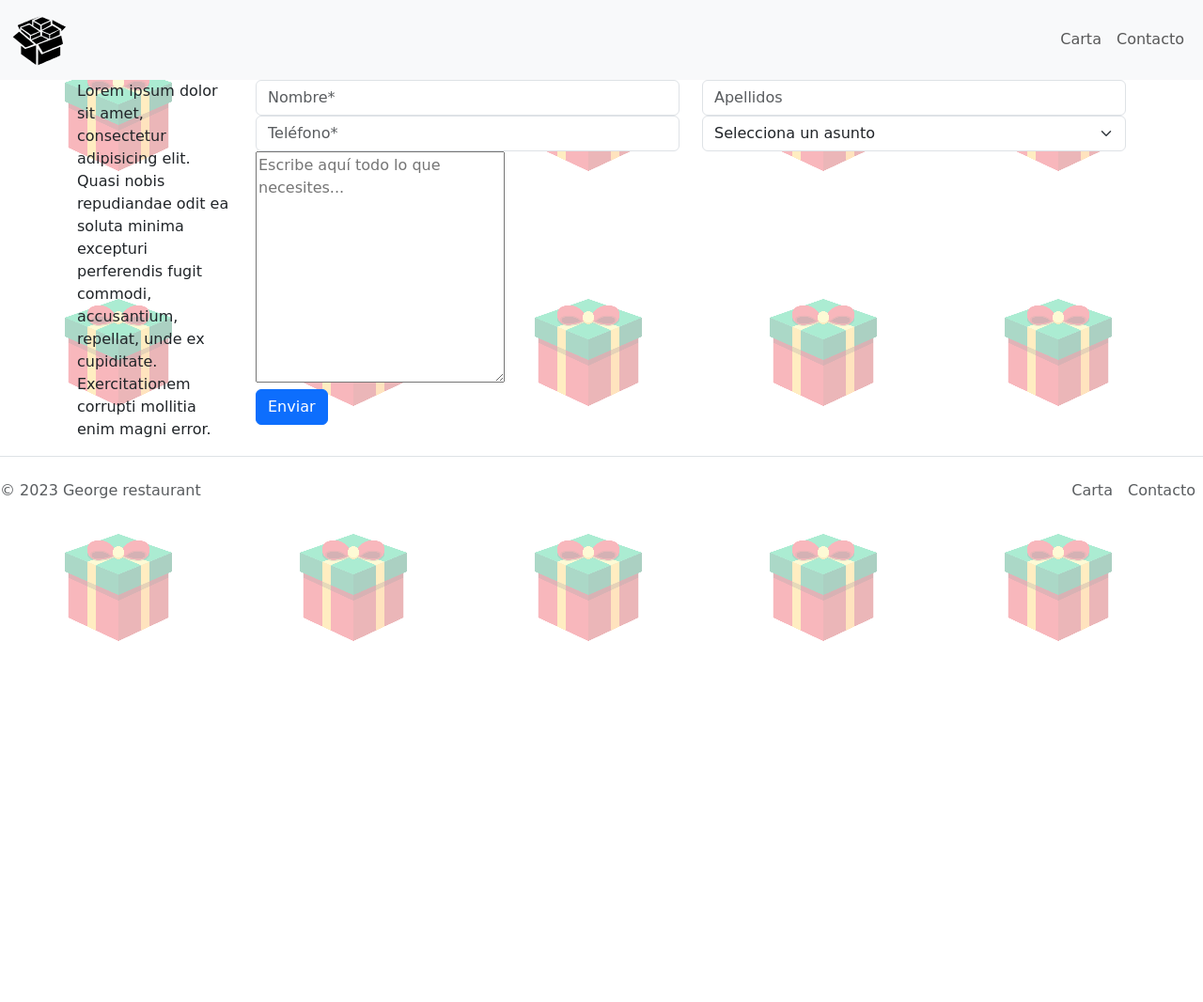
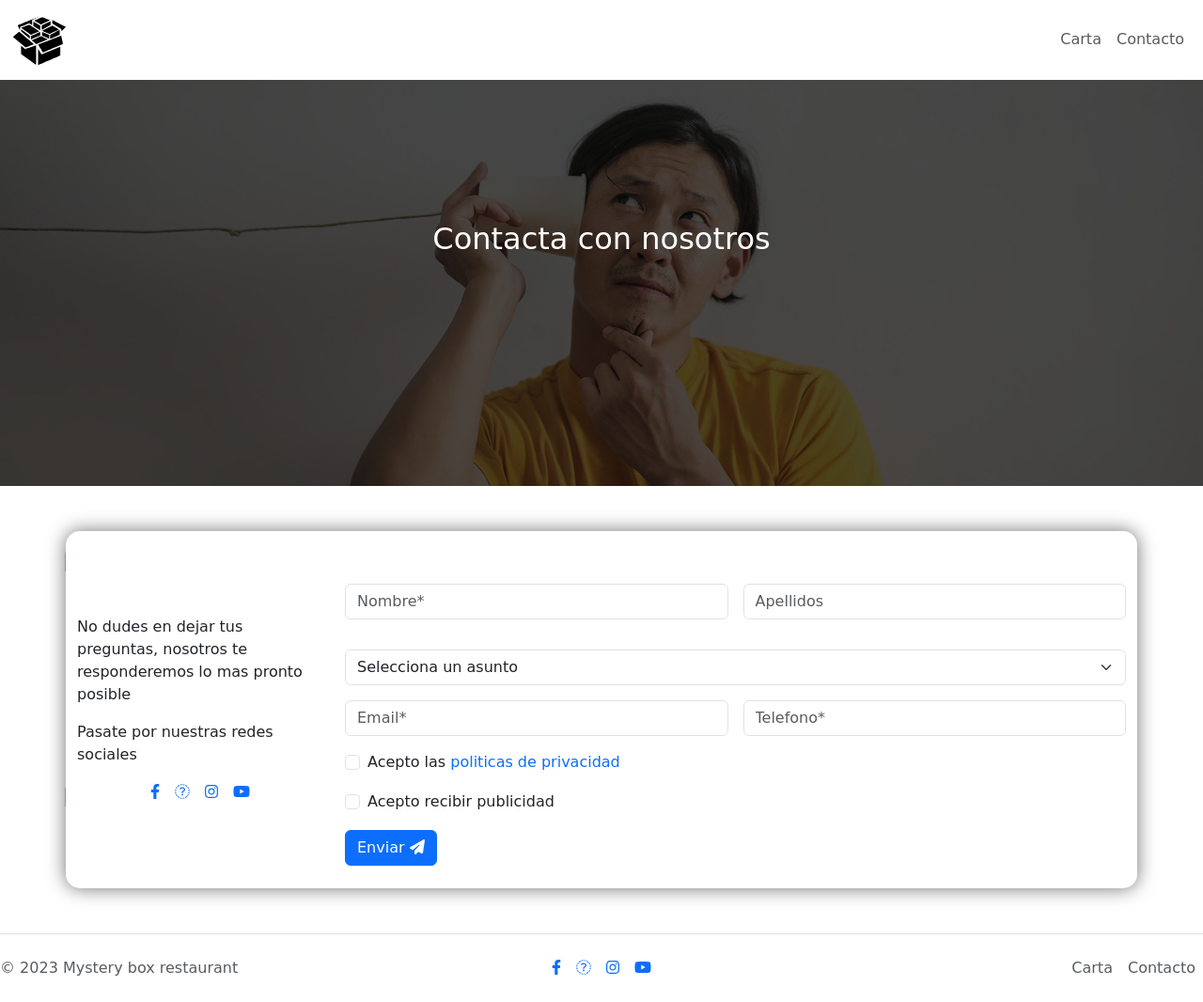
Before and after one commit to JorgeLozaDev/restaurante, a plain HTML site: page contacto.html in a window 1280 px wide. Shown: the whole page at 94% size. Before the commit the page ends 800 px from the top, so only its background shows below. Drawn offline with nearby package versions, Linux system fonts and the light colour scheme; a web font is replaced by a local one.

Commit message:
Se agregan iconos en el footer, en la pagina de contacto se agregan estilos, para mejorar el diseño, en el resto de pagina se unifica el footer

```diff
--- a/contacto.html
+++ b/contacto.html
@@ -33,7 +33,7 @@
   </head>
   <body>
     <!-- cabecera -->
-    <nav class="navbar navbar-expand-lg bg-body-tertiary">
+    <nav class="navbar navbar-expand-lg fixed-top menu fill">
       <div class="container-fluid">
         <a class="navbar-brand" href="index.html"
           ><img src="src/img/logo/svg/solo-logo-black.svg" class="logo" alt=""
@@ -70,71 +70,121 @@
     </nav>
     <!-- fin cabecera -->
 
-    <div class="container">
-      <div class="row">
-        <div class="col-md-2">
+    <!-- div banner principal -->
+    <div class="container-fluid cabeceraContacto mb-5">
+      <div class="row align-items-center">
+        <div class="col">
+          <h2 class="h2 text-center">Contacta con nosotros</h2>
+        </div>
+      </div>
+    </div>
+    <!-- fin banner principal -->
+
+    <div class="container cajaGeneral mb-5">
+      <div class="row align-items-center">
+        <div class="col-md-3">
           <p>
-            Lorem ipsum dolor sit amet, consectetur adipisicing elit. Quasi
-            nobis repudiandae odit ea soluta minima excepturi perferendis fugit
-            commodi, accusantium, repellat, unde ex cupiditate. Exercitationem
-            corrupti mollitia enim magni error.
+            No dudes en dejar tus preguntas, nosotros te responderemos lo mas
+            pronto posible
           </p>
+          <p>Pasate por nuestras redes sociales</p>
+          <div class="rrss">
+            <a href="https://www.facebook.com/mvfAdamRichman/?locale=es_LA">
+              <i class="fa-brands fa-facebook-f fa-beat"></i>
+            </a>
+            <a href="https://twitter.com/AdamRichman">
+              <i class="fa-brands fa-x-twitter fa-beat"></i>
+            </a>
+            <a href="https://www.instagram.com/manvsfood/">
+              <i class="fa-brands fa-instagram fa-beat"></i>
+            </a>
+            <a href="https://www.youtube.com/watch?v=pT-E_jTcsD8">
+              <i class="fa-brands fa-youtube fa-beat"></i>
+            </a>
           </div>
-        <div class="col-md-10">
-          <form action="" method="post" class="">
-            <div class="row">
-              <div class="col">
+        </div>
+
+        <div class="col-md-9">
+          <form class="row g-3 my-4">
+            <div class="col-md-6">
               <input
                 type="text"
-                  class="form-control"
+                class="form-control my-3"
+                id=""
                 placeholder="Nombre*"
-                  aria-label="First name"
                 required
               />
             </div>
-              <div class="col">
+            <div class="col-md-6">
               <input
                 type="text"
-                  class="form-control"
+                class="form-control my-3"
+                id=""
                 placeholder="Apellidos"
-                  aria-label="Apellidos"
                 required
               />
             </div>
-            </div>
-
-            <div class="row">
-              <div class="col">
-                <input
-                  type="number"
-                  class="form-control"
-                  placeholder="Teléfono*"
-                  aria-label="Teléfono"
-                />
-              </div>
-              <div class="col">
-                <select class="form-select" aria-label="Default select example">
-                  <option selected>Selecciona un asunto</option>
+            <div class="col-12">
+              <select
+                class="form-select"
+                aria-label="Default select example"
+                required
+              >
+                <option value="">Selecciona un asunto</option>
                 <option value="1">Sugerencias</option>
                 <option value="2">Dudas</option>
                 <option value="3">Problemas</option>
               </select>
             </div>
+
+            <div class="col-md-6">
+              <input
+                type="email"
+                class="form-control"
+                id=""
+                placeholder="Email*"
+                required
+              />
+            </div>
+            <div class="col-md-6">
+              <input
+                type="number"
+                class="form-control"
+                id=""
+                placeholder="Telefono*"
+                required
+              />
             </div>
 
-            <div class="row">
-              <div class="col">
-                <textarea
-                  name="extra"
-                  id=""
-                  cols="30"
-                  rows="10"
-                  placeholder="Escribe aquí todo lo que necesites..."
-                ></textarea>
+            <div class="col-12">
+              <div class="form-check">
+                <input
+                  class="form-check-input"
+                  type="checkbox"
+                  id="gridCheck"
+                  required
+                />
+                <label class="form-check-label" for="gridCheck">
+                  Acepto las <a href="#">politicas de privacidad</a>
+                </label>
+              </div>
+            </div>
+            <div class="col-12">
+              <div class="form-check">
+                <input
+                  class="form-check-input"
+                  type="checkbox"
+                  id="gridCheck"
+                />
+                <label class="form-check-label" for="gridCheck">
+                  Acepto recibir publicidad</a>
+                </label>
               </div>
             </div>
 
-            <button type="submit" class="btn btn-primary">Enviar</button>
+            <div class="col-12">
+              <button type="submit" class="btn btn-primary">Enviar <i class="fa-solid fa-paper-plane fa-bounce"></i></button>
+            </div>
           </form>
         </div>
       </div>
@@ -146,17 +196,23 @@
         class="d-flex flex-wrap justify-content-between align-items-center py-3 border-top"
       >
         <p class="col-md-4 mb-0 text-body-secondary">
-          © 2023 George restaurant
+          © 2023 Mystery box restaurant
         </p>
 
-        <a
-          href="/"
-          class="col-md-4 d-flex align-items-center justify-content-center mb-3 mb-md-0 me-md-auto link-body-emphasis text-decoration-none"
-        >
-          <svg class="bi me-2" width="40" height="32">
-            <use xlink:href="#bootstrap"></use>
-          </svg>
+        <div class="rrss">
+          <a href="https://www.facebook.com/mvfAdamRichman/?locale=es_LA">
+            <i class="fa-brands fa-facebook-f fa-beat"></i>
           </a>
+          <a href="https://twitter.com/AdamRichman">
+            <i class="fa-brands fa-x-twitter fa-beat"></i>
+          </a>
+          <a href="https://www.instagram.com/manvsfood/">
+            <i class="fa-brands fa-instagram fa-beat"></i>
+          </a>
+          <a href="https://www.youtube.com/watch?v=pT-E_jTcsD8">
+            <i class="fa-brands fa-youtube fa-beat"></i>
+          </a>
+        </div>
 
         <ul class="nav col-md-4 justify-content-end">
           <li class="nav-item">
@@ -190,6 +246,12 @@
       crossorigin="anonymous"
       referrerpolicy="no-referrer"
     ></script>
+    <script
+      src="https://cdnjs.cloudflare.com/ajax/libs/font-awesome/6.4.2/js/all.min.js"
+      integrity="sha512-uKQ39gEGiyUJl4AI6L+ekBdGKpGw4xJ55+xyJG7YFlJokPNYegn9KwQ3P8A7aFQAUtUsAQHep+d/lrGqrbPIDQ=="
+      crossorigin="anonymous"
+      referrerpolicy="no-referrer"
+    ></script>
 
     <script src="src/js/myjs.js"></script>
 
--- a/src/css/style.css
+++ b/src/css/style.css
@@ -49,6 +49,84 @@ video {
 footer {
   background-color: white;
 }
+/* stroke */
+nav.stroke ul li a,
+nav.fill ul li a {
+  position: relative;
+}
+nav.stroke ul li a:after,
+nav.fill ul li a:after {
+  position: absolute;
+  bottom: 0;
+  left: 0;
+  right: 0;
+  margin: auto;
+  width: 0%;
+  content: ".";
+  color: transparent;
+  background: #aaa;
+  height: 1px;
+}
+nav.stroke ul li a:hover:after {
+  width: 100%;
+}
+
+nav.fill ul li a {
+  transition: all 2s;
+}
+
+nav.fill ul li a:after {
+  text-align: left;
+  content: ".";
+  margin: 0;
+  opacity: 0;
+}
+nav.fill ul li a:hover {
+  color: #fff;
+  z-index: 1;
+}
+nav.fill ul li a:hover:after {
+  z-index: -10;
+  animation: fill 1s forwards;
+  -webkit-animation: fill 1s forwards;
+  -moz-animation: fill 1s forwards;
+  opacity: 1;
+}
+/*
+.main-content {
+  position: relative;
+}
+  .owl-theme
+      .custom-nav {
+          position: absolute;
+          top: 20%;
+          left: 0;
+          right: 0;
+
+          .owl-prev, .owl-next {
+              position: absolute;
+              height: 100px;
+              color: inherit;
+              background: none;
+              border: none;
+              z-index: 100;
+
+              i {
+                  font-size: 2.5rem;
+                  color: #cecece;
+              }
+          }
+
+          .owl-prev {
+              left: 0;
+          }
+
+          .owl-next {
+              right: 0;
+          }
+      }
+  }
+} */
 /* === GENERAL === */
 
 /* === HOME === */
@@ -83,11 +161,25 @@ footer {
   background-position: center;
 }
 
+.principal div {
+  background: rgba(6, 6, 6, 0.2);
+  overflow: hidden;
+  height: 100%;
+  z-index: 1;
+}
+
 .principalBebidas {
   background: url(../img/bebidas.jpg);
   background-size: cover;
   background-repeat: no-repeat;
   background-position: center;
+}
+
+.principalBebidas div {
+  background: rgba(6, 6, 6, 0.2);
+  overflow: hidden;
+  height: 100%;
+  z-index: 1;
 }
 
 #img-carousel {
@@ -129,9 +221,26 @@ footer {
   background-size: cover;
   background-repeat: no-repeat;
   background-position: center;
+  color: var(--blanco);
 }
 
 .cabeceraCarta .row {
+  background: rgba(6, 6, 6, 0.72);
+  overflow: hidden;
+  height: 100%;
+  z-index: 2;
+}
+
+.cabeceraContacto {
+  height: 32.3em;
+  background: url(../img/contacto_cabecera.jpg);
+  background-size: cover;
+  background-repeat: no-repeat;
+  background-position: center;
+  color: var(--blanco);
+}
+
+.cabeceraContacto .row {
   background: rgba(6, 6, 6, 0.72);
   overflow: hidden;
   height: 100%;
@@ -143,6 +252,13 @@ footer {
   justify-content: center;
 }
 
+.rrss {
+  display: flex;
+  flex-direction: row;
+  justify-content: center;
+  gap: 1em;
+}
+
 /* animation */
 
 .heartbeat {
@@ -152,9 +268,26 @@ footer {
 
 /* === keyframes === */
 
+/* Keyframes */
+@-webkit-keyframes fill {
+  0% {
+    width: 0%;
+    height: 1px;
+  }
+  50% {
+    width: 100%;
+    height: 1px;
+  }
+  100% {
+    width: 100%;
+    height: 100%;
+    background: #333;
+  }
+}
+
 @keyframes scrollBg {
   from {
-    background-position: left;
+    background-position: 0 100px;
   }
   to {
     background-position: right;
--- a/src/js/myjs.js
+++ b/src/js/myjs.js
@@ -3,13 +3,15 @@ $(document).ready(function () {
     loop: true,
     margin: 0,
     responsiveClass: true,
-    dots:false,
+    dots: false,
+    autoplay: true,
+    autoplayTimeout: 5500,
+    navContainer: '.main-content .custom-nav',
     responsive: {
       0: {
         items: 1,
         nav: true,
       },
-
     },
   });
 });
```
Also changed, not shown: carta.html (+21 -21 lines), index.html (+29 -13 lines), src/img/contacto_cabecera.jpg (added). Lines whose indentation alone changed are shown as unchanged.
